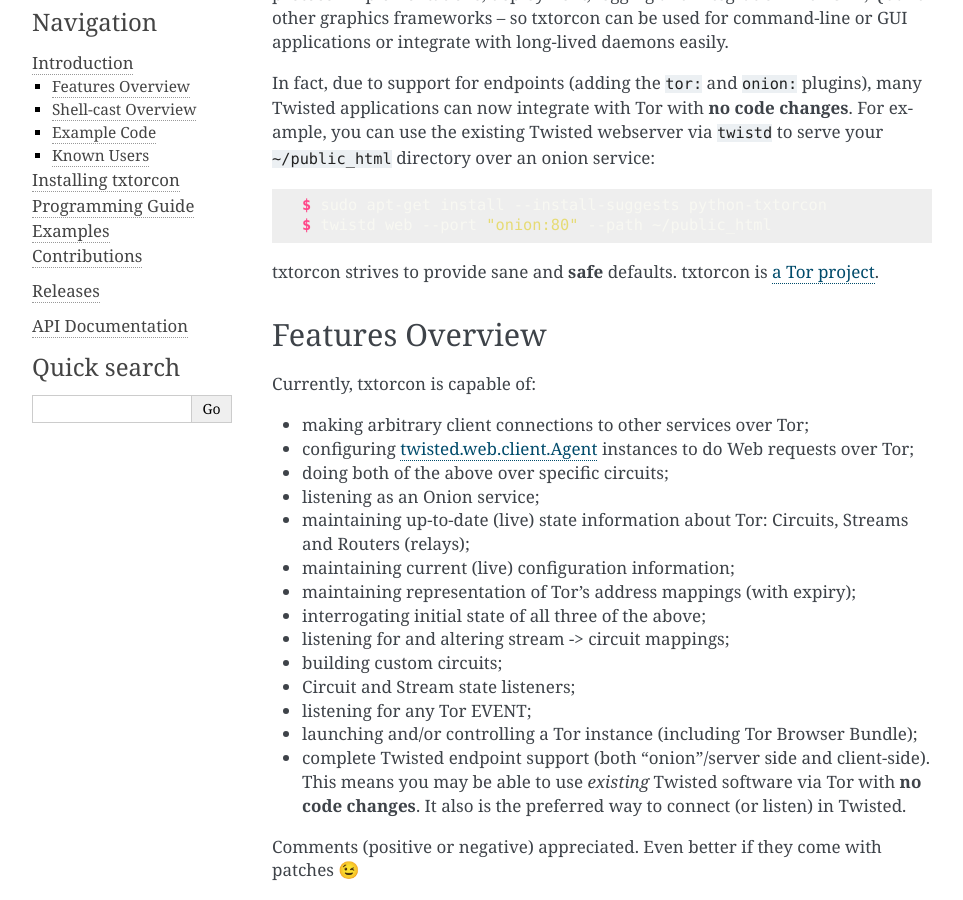
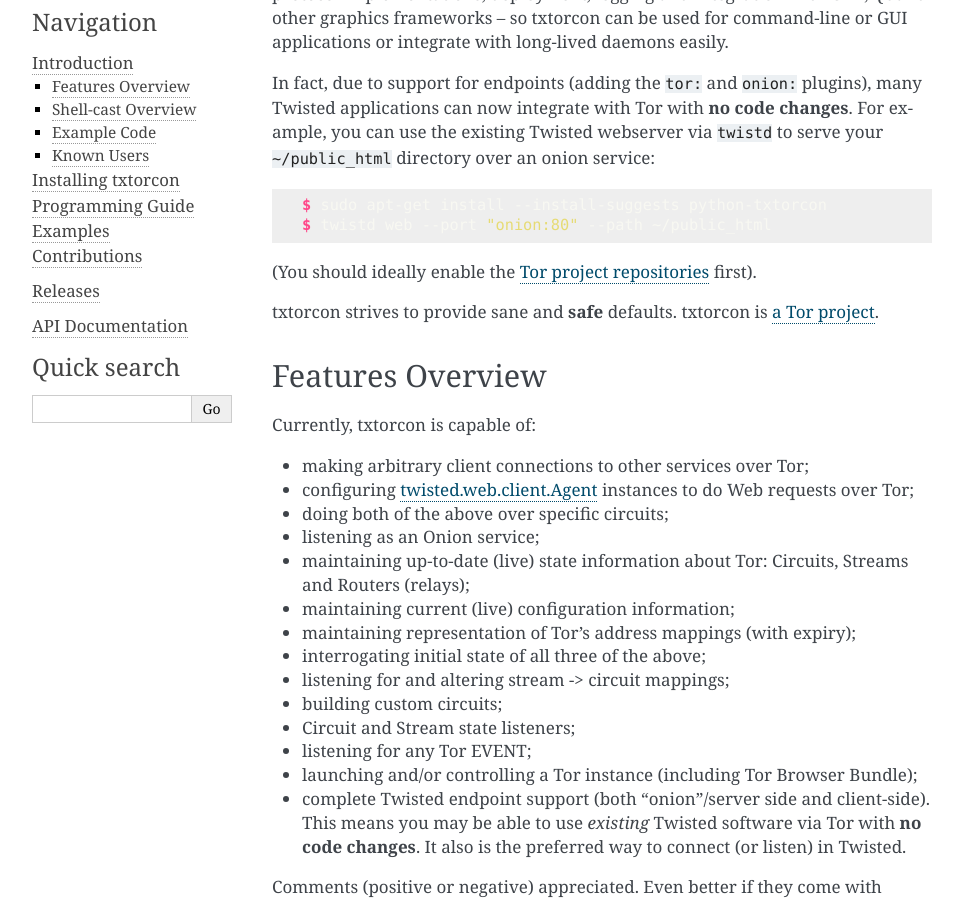
Before and after one commit to meejah/txtorcon, a Sphinx documentation site: the page built from docs/introduction.rst, in a window 1280 px wide and 900 px high, scrolled down 369 px. Shown: the whole window, without its empty margins (148-1111 px from the left). Built offline with Sphinx 7.4.7, drawn with Linux system fonts in a browser that asks for light colours; the version number could not be read and is left out.

Commit message:
link to torproject repos

```diff
--- a/docs/introduction.rst
+++ b/docs/introduction.rst
@@ -33,6 +33,9 @@
 
    $ sudo apt-get install --install-suggests python-txtorcon
    $ twistd web --port "onion:80" --path ~/public_html
+
+(You should ideally enable the `Tor project repositories
+<https://www.torproject.org/docs/debian.html.en>`_ first).
 
 txtorcon strives to provide sane and **safe** defaults. txtorcon is `a
 Tor project <https://www.torproject.org/projects/projects.html.en>`_.
```
